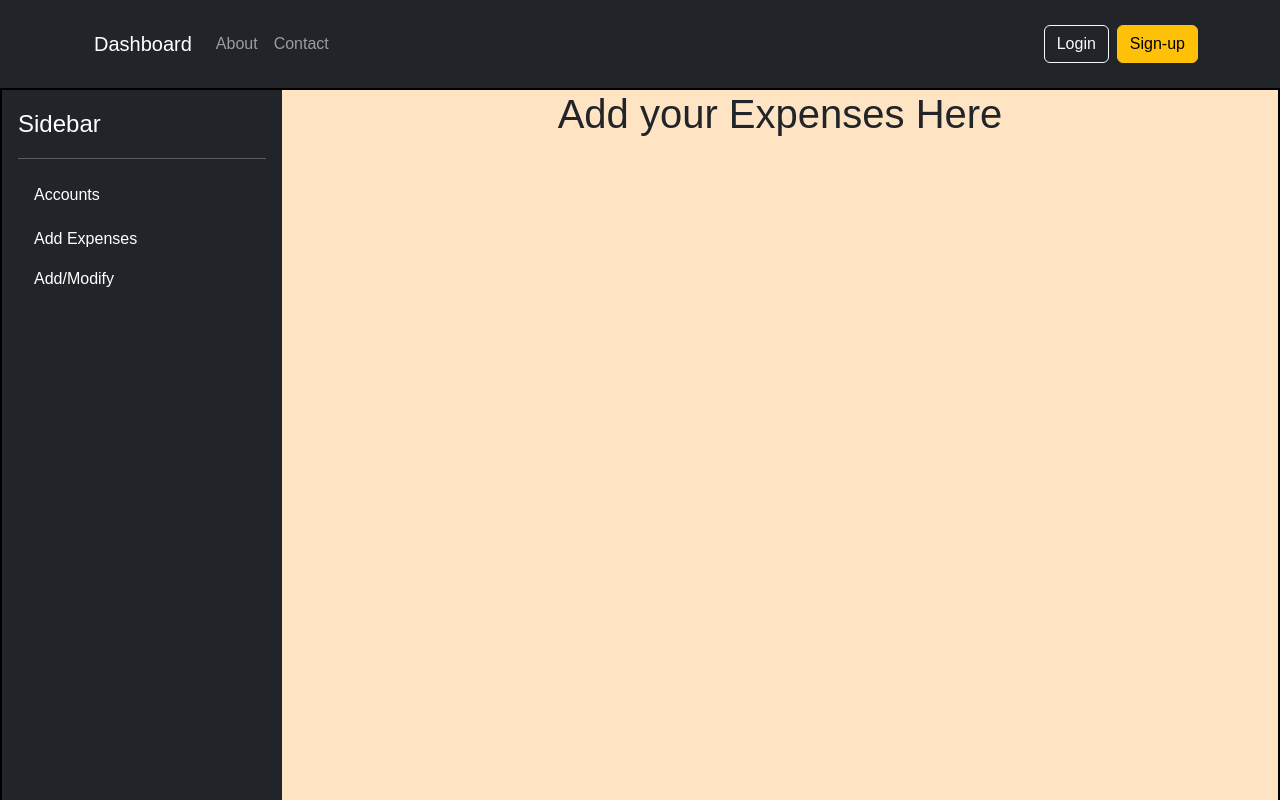
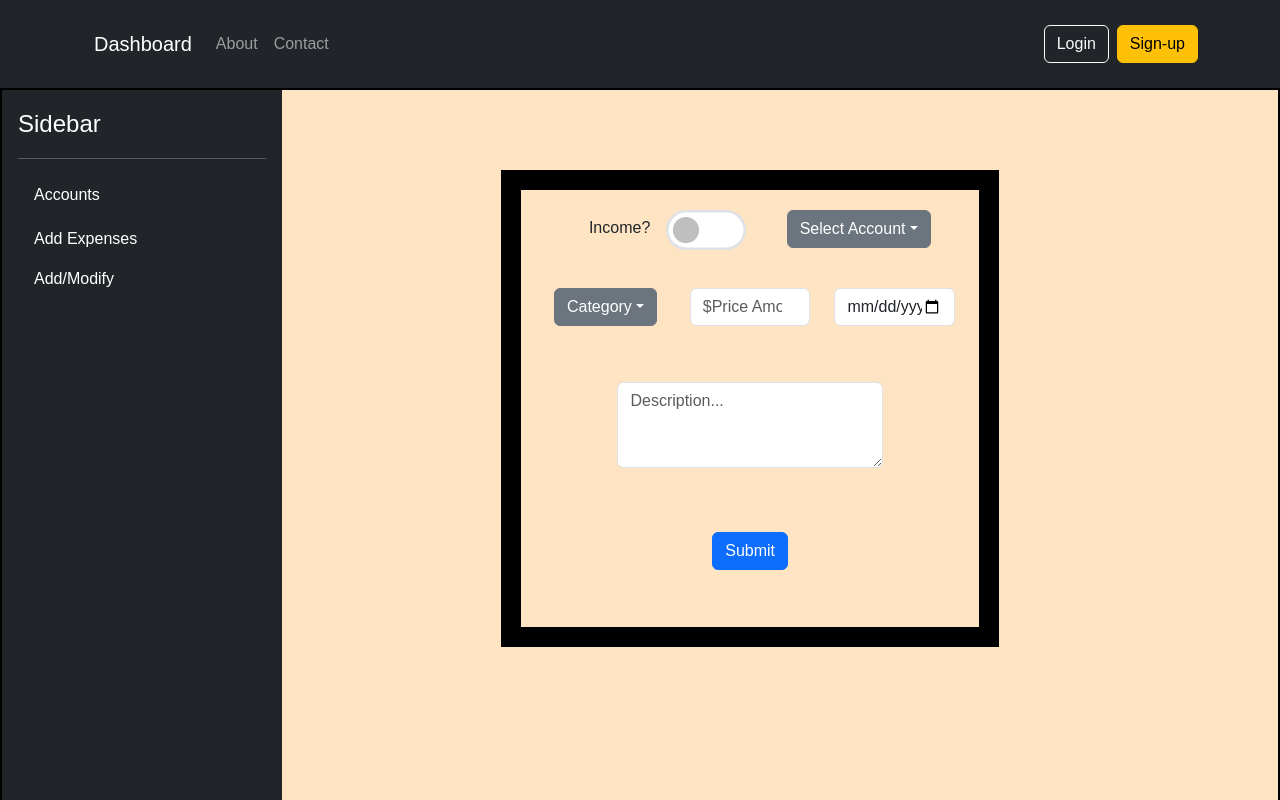
Before and after one commit to hoodadfarhad/BudgetApp, a React (Create React App) app: page / in a window 1280 px wide. Both pictures are taken after a click on the button "Add Expenses". Built offline with nearby package versions, Linux system fonts and the light colour scheme.

Commit message:
Adding DropDown Component, Modifying Cards, AddExp, Sidebar, Creating AddExp UI, Adding Modals for customizing categories, in-browser js, hooks

```diff
--- a/src/components/AddExp.jsx
+++ b/src/components/AddExp.jsx
@@ -1,10 +1,299 @@
-import React from "react";
+import React, { useState } from "react";
+import { cardArr } from "./Cards";
 import { Link } from "react-router-dom";
+import DropDown from "./DropDown";
 
 function Expenses(prop) {
+  const [category, setCategory] = useState([
+    "housing",
+    "grocery",
+    "bills",
+    "entertainment",
+  ]);
+
+  const [state, setState] = useState({
+    name1: "Select Account",
+    name2: "Category",
+  });
+  const [isIncome, setIsIncome] = useState(false);
+  const [date, setDate] = useState("");
+  const [showModal, setShowModal] = useState(false);
+  const [newCategory, setNewCategory] = useState("");
+  const [rmvCategory, setRmvCategory] = useState("");
+
+  function handleAddCategory() {
+    if (newCategory.trim() !== "") {
+      setCategory((prev) => [...prev, newCategory]);
+      setNewCategory("");
+    }
+  }
+
+  function handleRmvCategory(selectedItem) {
+    setCategory((prev) =>
+      prev.filter((cat) => {
+        return cat !== selectedItem;
+      })
+    );
+    setRmvCategory("");
+  }
+
+  function clickedIncome() {
+    setIsIncome((ghablia) => {
+      return !ghablia;
+    });
+  }
+
+  function selectedDate(date) {
+    const now = new Date();
+    const currentMonth = now.getMonth() + 1;
+    const currentDay = now.getDate();
+
+    const [year, month, day] = date.split("-");
+
+    if (currentMonth == month) {
+      setDate(date);
+    } else {
+      if (
+        (currentMonth - month == 1 || currentMonth - month == -11) &&
+        currentDay <= 10
+      ) {
+        setDate(date);
+      } else {
+        alert("is does not belong to current month");
+      }
+    }
+  }
+
+  function handleSubmit(event) {
+    event.preventDefault();
+
+    if (state.name1 === "Select Account" || !state.name1) {
+      alert("Please select an account.");
+      return;
+    }
+  }
+
   return (
-    <div className="testtt">
-      <h1>Add your Expenses Here</h1>
+    <div className="addTransaction">
+      {showModal ? (
+        <div
+          class="modal modal-sheet position-static d-block bg-body-secondary p-4 py-md-5"
+          tabindex="-1"
+          role="dialog"
+          id="modalSheet"
+        >
+          <div class="modal-dialog " role="document">
+            <div class="modal-content rounded-4 shadow modalPadding">
+              <div class="modal-header border-bottom-0 position-relative">
+                <h1 class="modal-title fs-5 text-center w-100">
+                  Customize Categories
+                </h1>
+                <button
+                  type="button"
+                  class="btn-close position-absolute end-0 top-50 translate-middle-y"
+                  data-bs-dismiss="modal"
+                  aria-label="Close"
+                  onClick={() => {
+                    setShowModal(false);
+                  }}
+                ></button>
+              </div>
+
+              {category.map((item) => {
+                return (
+                  <div class="modal-body py-0 mb-3 switchStack justify-content-between">
+                    <h3>{item}</h3>
+                    <button
+                      type="button"
+                      class="btn btn-lg btn-danger"
+                      onClick={() => handleRmvCategory(item)}
+                    >
+                      Remove
+                    </button>
+                  </div>
+                );
+              })}
+              <div class="modal-body py-0 mb-3 switchStack justify-content-between">
+                <input
+                  type="text"
+                  name="newCategory"
+                  className="form-control length"
+                  placeholder="Add New Category"
+                  onChange={(event) => setNewCategory(event.target.value)}
+                />
+                <button
+                  type="button"
+                  class="btn btn-lg btn-primary"
+                  onClick={() => {
+                    handleAddCategory();
+                  }}
+                >
+                  Add
+                </button>
+              </div>
+            </div>
+          </div>
+        </div>
+      ) : null}
+
+      {showModal ? null : (
+        <form onSubmit={handleSubmit}>
+          <div className="container">
+            <div className="row rowMargin justify-content-around">
+              {/*
+
+toggle-lable stack
+
+*/}
+              <div className="col-md-6 form-check form-switch switchStack">
+                <label
+                  className="form-check-label"
+                  htmlFor="flexSwitchCheckChecked"
+                >
+                  Income?
+                </label>
+
+                <input
+                  className="form-check-input"
+                  type="checkbox"
+                  role="switch"
+                  id="flexSwitchCheckChecked"
+                  checked={isIncome}
+                  onChange={clickedIncome}
+                />
+              </div>
+
+              {/*
+
+Drop Down for Accounts
+
+*/}
+
+              <div className="col-md-6 dropdown">
+                <button
+                  className="btn btn-secondary dropdown-toggle"
+                  type="button"
+                  data-bs-toggle="dropdown"
+                  aria-expanded="false"
+                >
+                  {state.name1}
+                </button>
+
+                <ul className="dropdown-menu dropdown-menu-dark">
+                  {cardArr.map((item, index) => {
+                    return (
+                      <DropDown
+                        items={item.bankName + " " + item.accountName}
+                        key={index}
+                        setFace={setState}
+                        name="name1"
+                      />
+                    );
+                  })}
+                </ul>
+              </div>
+            </div>
+
+            <div className="row rowMargin justify-content-around">
+              {/*
+
+Drop Down for categories
+
+*/}
+
+              <div className="col-md-4 dropdown">
+                <button
+                  className="btn btn-secondary dropdown-toggle"
+                  type="button"
+                  data-bs-toggle="dropdown"
+                  aria-expanded="false"
+                >
+                  {state.name2}
+                </button>
+
+                <ul className="dropdown-menu dropdown-menu-dark">
+                  {category.map((item, index) => {
+                    return (
+                      <DropDown
+                        items={item}
+                        key={index}
+                        setFace={setState}
+                        name="name2"
+                      />
+                    );
+                  })}
+                  <li>
+                    <a
+                      className="dropdown-item"
+                      onClick={() => {
+                        setShowModal(true);
+                      }}
+                    >
+                      Customize
+                    </a>
+                  </li>
+                </ul>
+              </div>
+
+              {/*
+
+Fee amount
+
+*/}
+              <div className="col-md-4 mb-3">
+                <input
+                  type="number"
+                  className="form-control"
+                  id="exampleFormControlInput1"
+                  placeholder="$Price Amount"
+                  min="0"
+                  max="10000"
+                  step="0.01"
+                  required
+                />
+              </div>
+
+              {/*
+
+Calendar
+
+*/}
+
+              <div className="col-md-4">
+                <input
+                  type="date"
+                  name="transactionDate"
+                  className="form-control"
+                  value={date}
+                  onChange={(e) => selectedDate(e.target.value)}
+                  required
+                />
+              </div>
+            </div>
+
+            <div className="row rowMargin justify-content-around">
+              {/*
+
+Transaction Description
+
+*/}
+
+              <div className="col-md-8 mb-3">
+                <textarea
+                  className="form-control"
+                  id="exampleFormControlTextarea1"
+                  rows="3"
+                  placeholder="Description..."
+                ></textarea>
+              </div>
+            </div>
+
+            <button type="submit" className="btn btn-primary mt-2">
+              Submit
+            </button>
+          </div>
+        </form>
+      )}
     </div>
   );
 }
--- a/src/components/Cards.jsx
+++ b/src/components/Cards.jsx
@@ -40,5 +40,5 @@ function Cards(prop) {
     </div>
   );
 }
-
+export { cardArr };
 export default Cards;
--- /dev/null
+++ b/src/components/DropDown.jsx
@@ -0,0 +1,24 @@
+import React, { useState } from "react";
+
+function DropDown(prop) {
+  function faceBtn(event) {
+    prop.setFace((ghablia) => {
+      return {
+        ...ghablia,
+        [prop.name]: event.target.dataset.value,
+      };
+    });
+  }
+  //   const [whichDropdown, setWhichDropdown] = useState(0);
+  return (
+    <div>
+      <li>
+        <a className="dropdown-item" onClick={faceBtn} data-value={prop.items}>
+          {prop.items}
+        </a>
+      </li>
+    </div>
+  );
+}
+
+export default DropDown;
--- a/src/components/Sidebar.jsx
+++ b/src/components/Sidebar.jsx
@@ -44,9 +44,9 @@ function Sidebar(prop) {
             data-bs-toggle="collapse"
             data-bs-target="#home-collapse"
             aria-expanded="false"
-            onClick={() => {
-              prop.optionSelector(2);
-            }}
+            // onClick={() => {
+            //   prop.optionSelector(2);
+            // }}
           >
             Add/Modify
           </button>
--- a/src/styles.css
+++ b/src/styles.css
@@ -73,3 +73,35 @@ body {
 .form-width {
   width: 50%;
 }
+
+.switchStack {
+  display: flex;
+  flex-direction: row;
+  align-items: center;
+  justify-content: center;
+}
+
+.addTransaction {
+  width: 50%;
+  height: 60%;
+  margin-left: 22%;
+  margin-top: 8%;
+  border: 20px black solid;
+}
+
+.rowMargin {
+  margin: 20px 0px 40px 0px;
+}
+
+.switchStack .form-check-input {
+  transform: scale(2.5);
+  margin-left: 40px;
+}
+
+.modalPadding {
+  padding: 50px 50px 50px 50px;
+}
+
+.length {
+  width: 60%;
+}
```
